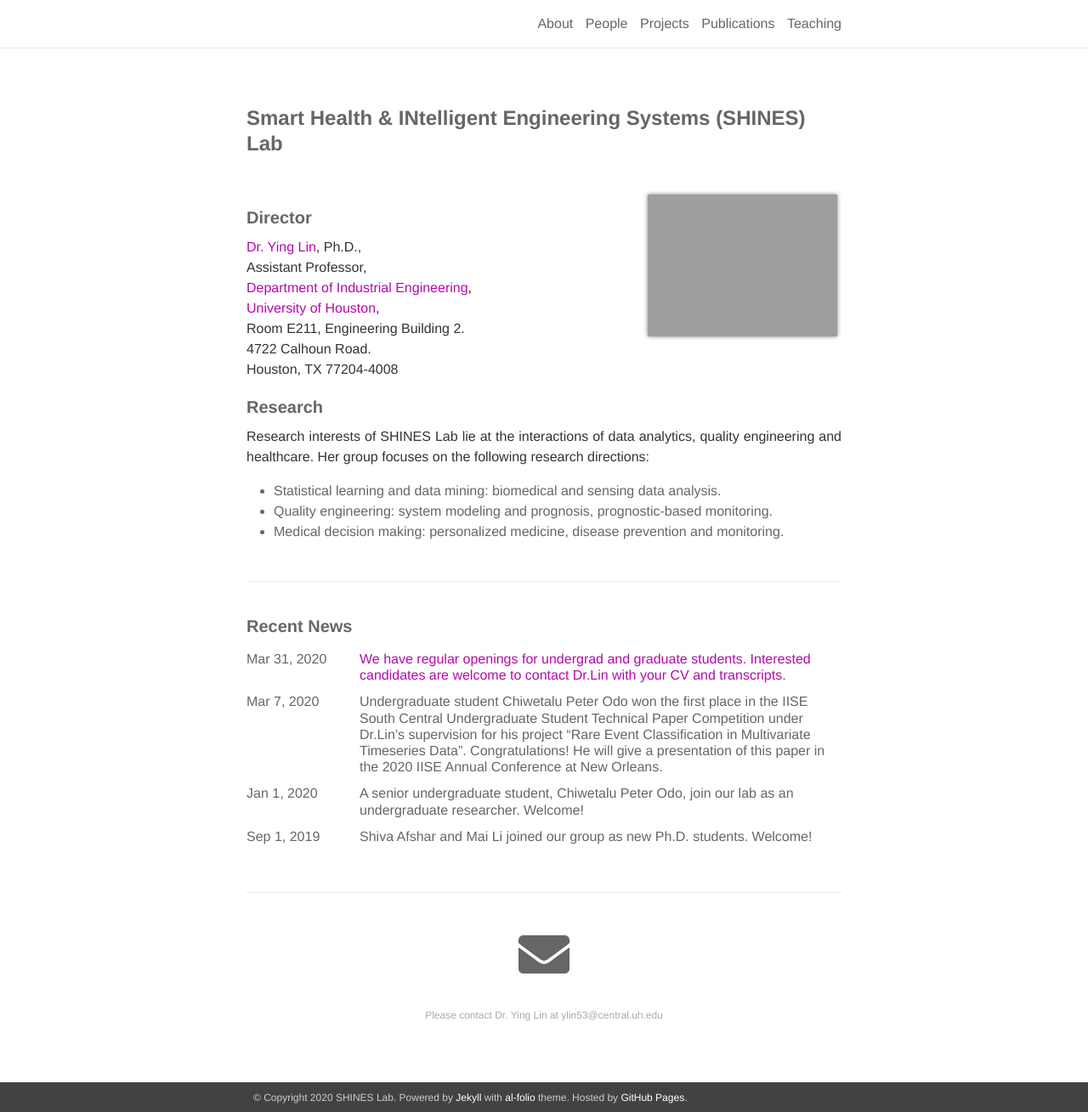
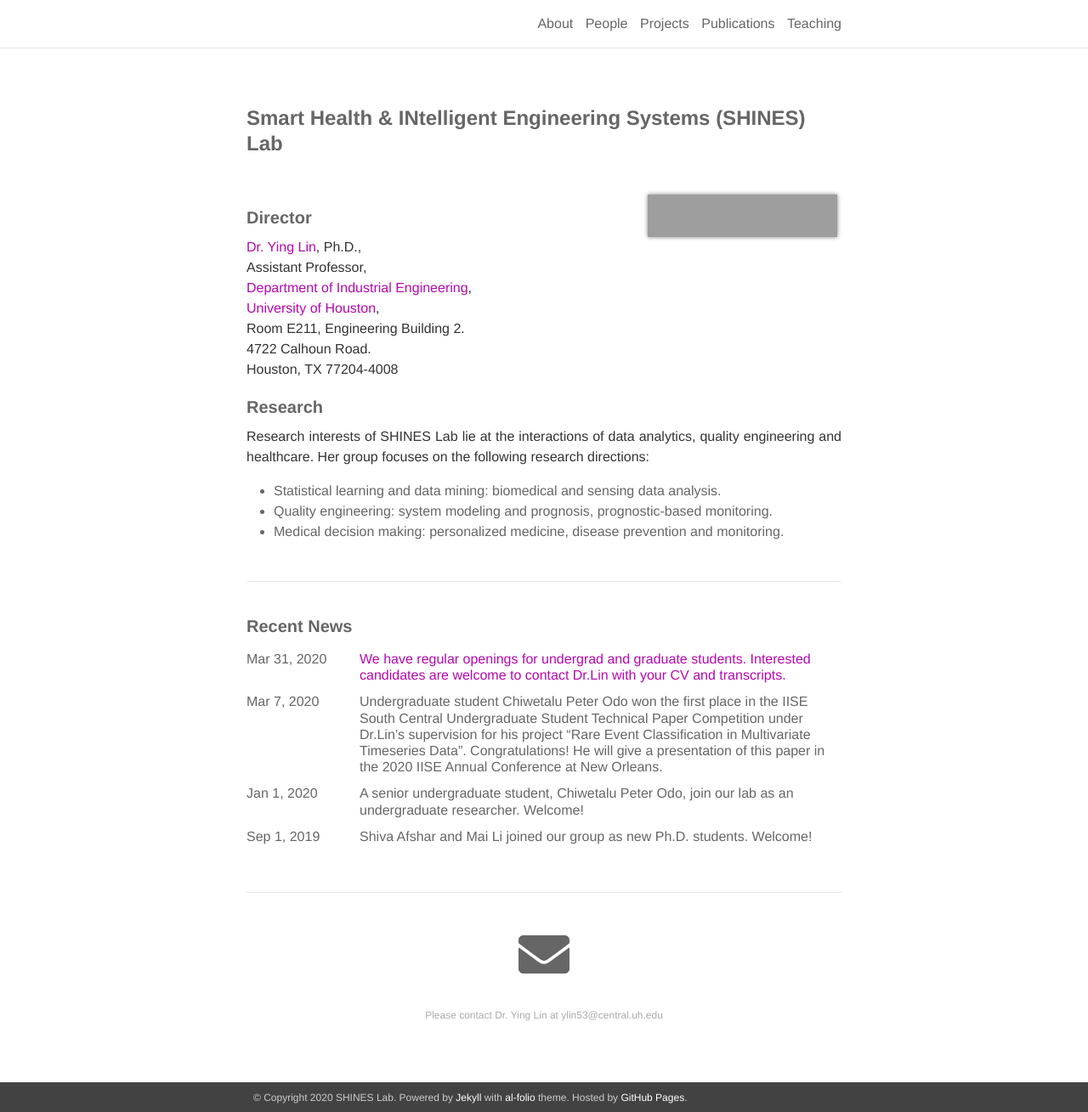
Before and after one commit to shines-lab/shines-lab.github.io, a Jekyll site: the page built from _pages/about.md, in a window 1280 px wide and 1309 px high. Shown: the whole window at 85% size. Built offline with Jekyll 4.4.1, drawn with Linux system fonts in a browser that asks for light colours.

Commit message:
Update about.html

```diff
--- a/_layouts/about.html
+++ b/_layouts/about.html
@@ -6,7 +6,7 @@ title: Home
 {% if page.profile %}
   <div class="profile col one {{ page.profile.align }}">
     {% if page.profile.image %}
-      <img class="one" src="{{ page.profile.image | prepend: '/assets/img/' | prepend: site.baseurl | prepend: site.url }}" width="5%" height="5%">
+      <img class="one" src="{{ page.profile.image | prepend: '/assets/img/' | prepend: site.baseurl | prepend: site.url }}" width="50" height="50">
     {% endif %}
     {% if page.profile.address %}
       <div class="address">
```
